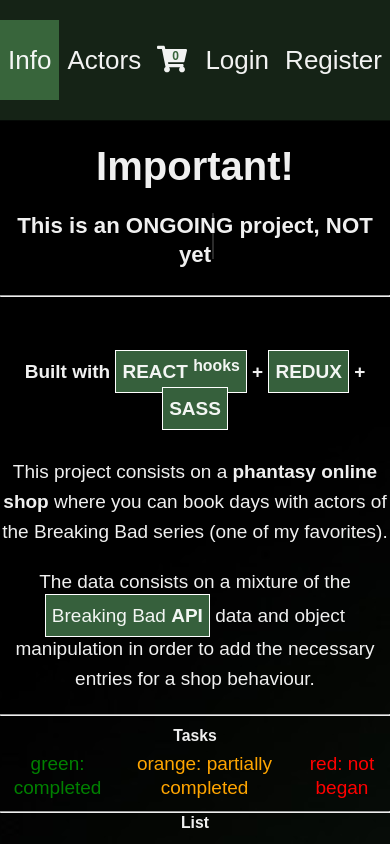
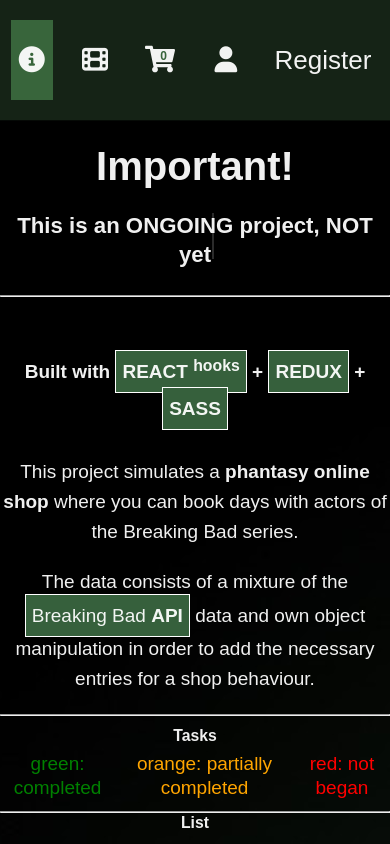
Before and after one commit to hugCarvalho/phantasy-shop_redux, a React (Create React App) app: page / in a window 390 px wide. Shown: the top 844 px of the page. Built offline with nearby package versions, Linux system fonts and the light colour scheme.

Commit message:
Nav: added icons. Added responsiveness for mobile

```diff
--- a/src/App.scss
+++ b/src/App.scss
@@ -6,10 +6,6 @@
 button {
   cursor: pointer;
   padding: 0 2px;
-}
-
-a:hover {
-  opacity: 0.8;
 }
 
 .button-unavailable {
--- a/src/components/Nav/Nav.js
+++ b/src/components/Nav/Nav.js
@@ -25,14 +25,20 @@
           </figure> */}
           <ul>
             <li>
+              <NavLink exact to="/" className="desktop-only">
+                Info
+              </NavLink>
               <NavLink exact to="/">
-                Info
+                <i class="fas fa-info-circle"></i>{" "}
               </NavLink>
             </li>
 
             <li>
+              <NavLink to="/items" className="desktop-only">
+                Actors{" "}
+              </NavLink>
               <NavLink to="/items">
-                <span>Actors</span>
+                <i className="fas fa-film"></i>
               </NavLink>
             </li>
 
@@ -65,12 +71,22 @@
               </>
             ) : (
               <>
-                <li>
-                  <NavLink to="/login">Login</NavLink>
+                <li className="login ">
+                  <NavLink to="/login" className="desktop-only">
+                    Login
+                  </NavLink>
+                  <NavLink to="/login">
+                    <i className="fas fa-user"></i>
+                  </NavLink>
                 </li>
-                <li>
-                  <NavLink to="/register">Register</NavLink>
+                <li className="register ">
+                  <NavLink to="/register" className="mobile-hide">
+                    Register
+                  </NavLink>
                 </li>
+                {/* <li className="login-register mobile-only ">
+                  <NavLink to="/login-register "></NavLink>
+                </li> */}
               </>
             )}
           </ul>
--- a/src/components/Nav/Nav.scss
+++ b/src/components/Nav/Nav.scss
@@ -13,7 +13,10 @@
 
   .container__navlinks {
     // background-color: pink;
-
+    // .mobile-only {
+    //   background-color: gold;
+    //   display: none;
+    // }
     ul {
       // background-color: lightcoral;
       height: $height; //40
@@ -25,7 +28,7 @@
         color: rgba(255, 255, 255, 0.945);
         line-height: $height;
         transition: all 0.6s ease;
-        display: flex;
+        // display: flex;
 
         &:hover {
           background-color: RGB(56, 101, 59);
@@ -70,4 +73,61 @@
     padding: 0 8px;
     border: none;
   }
+
+  .mobile-only {
+    // background-color: gold;
+    display: none;
+  }
+
+  .desktop-only {
+    display: block;
+  }
 }
+
+@media (max-width: 900px) {
+  .Nav {
+    .container__navlinks {
+      // background-color: pink;
+      // .mobile-only {
+      //   background-color: gold;
+      //   display: none;
+      // }
+      ul {
+        // background-color: lightcoral;
+        height: $height; //40
+        display: flex;
+        justify-content: space-around;
+
+        li {
+          // background-color: lightgreen;
+          color: rgba(255, 255, 255, 0.945);
+          line-height: $height;
+          transition: all 0.6s ease;
+          // display: flex;
+
+          &:hover {
+            background-color: RGB(56, 101, 59);
+          }
+
+          a {
+            padding: 0 8px;
+            display: inline-block;
+
+            .desktop-only {
+              display: none;
+            }
+            svg {
+              margin-right: 2px;
+            }
+          }
+        }
+      }
+    }
+    .container__navlinks ul li .desktop-only {
+      display: none;
+    }
+    .container__navlinks ul li .mobile-only {
+      display: block;
+    }
+  }
+}
--- a/src/pages/Home/Home.js
+++ b/src/pages/Home/Home.js
@@ -72,17 +72,17 @@
 
         <article>
           <p>
-            This project consists on a <b>phantasy online shop</b> where you can book days
-            with actors of the Breaking Bad series (one of my favorites).
+            This project simulates a <b>phantasy online shop</b> where you can book days
+            with actors of the Breaking Bad series.
           </p>
 
           <p>
-            The data consists on a mixture of the{" "}
+            The data consists of a mixture of the{" "}
             <span className="bb-style">
               Breaking Bad <b>API</b>
             </span>{" "}
-            data and object manipulation in order to add the necessary entries for a shop
-            behaviour.
+            data and own object manipulation in order to add the necessary entries for a
+            shop behaviour.
           </p>
         </article>
       </article>
```
